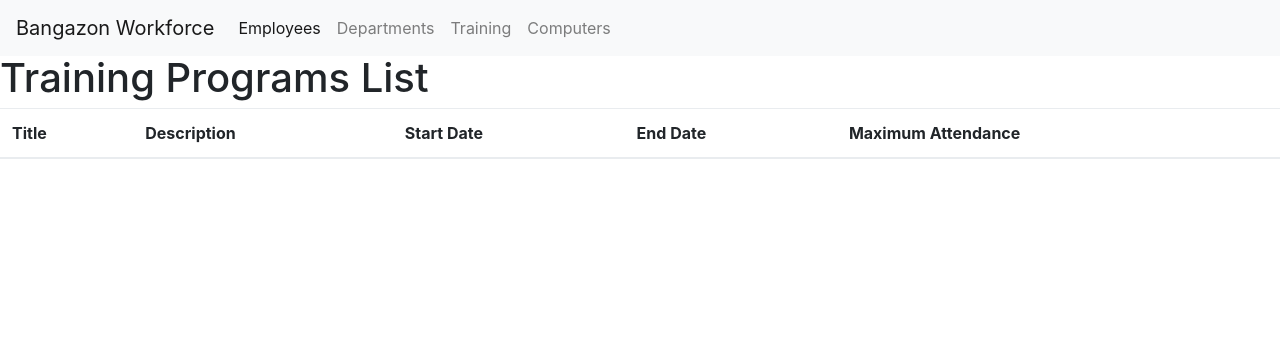
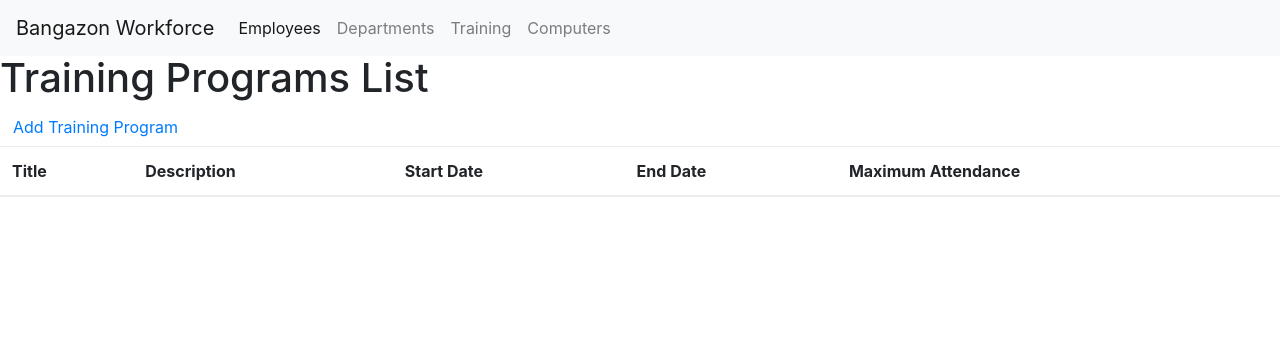
Before and after one commit to Delicate-Butterflies/Bangazon-Workforce, a Node server app: page /training in a window 1280 px wide. Shown: the top 356 px of the page. Run offline with Node 20, Linux system fonts and the light colour scheme; data that the repository does not hold is empty; some libraries are stand-ins or nearby versions.

Commit message:
post new training programs using postman

```diff
--- a/app.js
+++ b/app.js
@@ -19,7 +19,8 @@
 app.use('/public', express.static(__dirname + '/static'));
 
 let routes = require('./routes/');
-
+app.use(bodyParser.urlencoded({ extended: false }));
+app.use(bodyParser.json());
 // Begin middleware stack
 app.use(routes);
 
@@ -27,5 +28,5 @@
 // Add error handler to pipe all server errors to from the routing middleware
 
 app.listen(port, () => {
-	console.log(`listening on port ${port}`);
+  console.log(`listening on port ${port}`);
 });
--- a/controllers/training-programs-ctrl.js
+++ b/controllers/training-programs-ctrl.js
@@ -20,3 +20,29 @@
       next(err); //Ship this nastyness off to our error handler at the bottom of the middleware stack in app.js
     });
 };
+
+module.exports.postTrainingProgram = (req, res, next) => {
+  // const programObj = {
+  //   createdAt: new Date().toISOString(),
+  //   end_date: '2018-02-26T06:18:18.445Z',
+  //   max_attendance: '9',
+  //   start_date: '2018-02-12T06:18:18.445Z',
+  //   title: 'get out there',
+  //   updatedAt: new Date().toISOString(),
+  //   description:
+  //     'Lorem ipsum dolor sit amet, consectetur adipiscing elit. Integer nec odio. Sed cursus ante dapibus diam.Nulla quis sem at nibh elementum imperdiet. Duis sagittis ipsum. Fusce nec tellus sed augue semper porta.'
+  // };
+  const programObj = req.body;
+  console.log(programObj);
+  const { training_program } = req.app.get('models');
+  training_program
+    .create(programObj)
+    .then(addedProgram => {
+      res.status(200).json(addedProgram);
+    })
+    .catch(err => {
+      console.log(err);
+      next(err); //Ship this nastyness off to our error handler at the bottom of the middleware stack in app.js
+    });
+  // console.log('Added');
+};
--- a/migrations/20171011154726-create-training-program.js
+++ b/migrations/20171011154726-create-training-program.js
@@ -21,11 +21,11 @@
         type: Sequelize.STRING
       },
       createdAt: {
-        allowNull: false,
+        allowNull: true,
         type: Sequelize.DATE
       },
       updatedAt: {
-        allowNull: false,
+        allowNull: true,
         type: Sequelize.DATE
       }
     });
--- a/routes/training-programs.js
+++ b/routes/training-programs.js
@@ -3,6 +3,7 @@
 const { Router } = require('express');
 const router = Router();
 
-const { getTrainingPrograms } = require('../controllers/training-programs-ctrl');
+const { getTrainingPrograms, postTrainingProgram } = require('../controllers/training-programs-ctrl');
 router.get('/training', getTrainingPrograms);
+router.post('/training/add', postTrainingProgram);
 module.exports = router;
--- /dev/null
+++ b/views/program-add.pug
@@ -0,0 +1,5 @@
+extends index.pug
+
+block content
+	h1 Add New Training Program:
+	p Form goes here
--- a/views/programs-list.pug
+++ b/views/programs-list.pug
@@ -2,6 +2,7 @@
 
 block content
 	h1 Training Programs List
+	a(type="button" class="btn btn-link" href="/training/add") Add Training Program
 	.trainingProgram-table
 		table(class="table")
 			thead
```
Also changed, not shown: models/index.js (+7 -7 lines).
